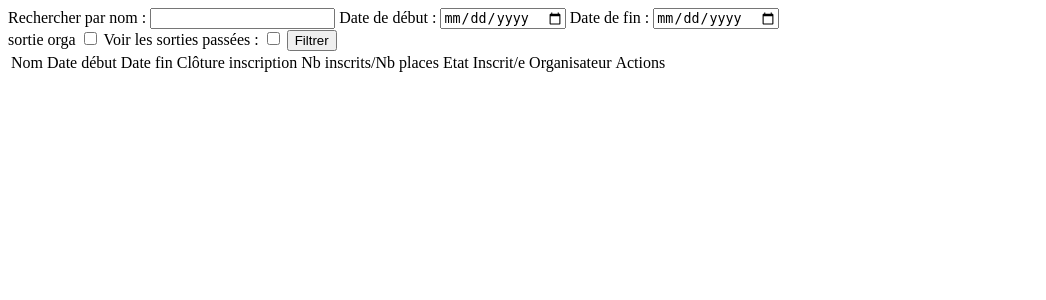
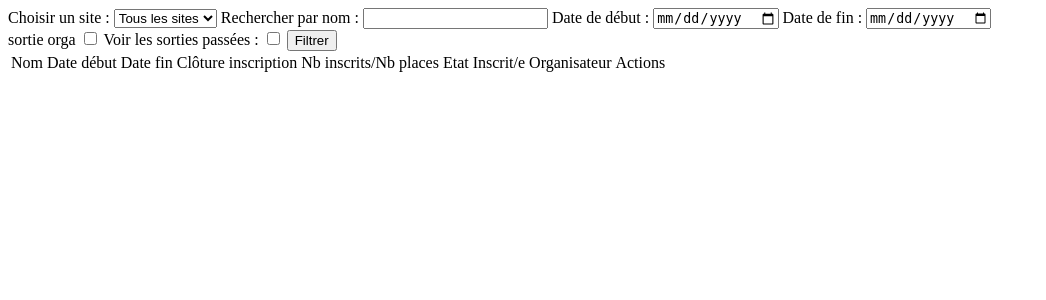
Before and after one commit to Naudate/Sortir.com, a Symfony app: template templates/home/index.html.twig in a window 1280 px wide. Shown: the top 300 px of the page, without its empty margins (0-1046 px from the left). Run offline with Twig, Linux system fonts and the light colour scheme; the template is opened without the code that fills it, so the values that code supplies are empty; some libraries are stand-ins or nearby versions.

Commit message:
Site fonctionnel

```diff
--- a/templates/home/index.html.twig
+++ b/templates/home/index.html.twig
@@ -8,7 +8,13 @@
     .example-wrapper code { background: #F5F5F5; padding: 2px 6px; }
 </style>
     <form method="get" action="{{ path('app_home') }}">
-
+        <label for="site">Choisir un site :</label>
+        <select id="site" name="site">
+            <option value="">Tous les sites</option>
+            {% for site in sites %}
+                <option value="{{ site.id }}" {% if app.request.get('site') == site.id %}selected{% endif %}>{{ site.nom }}</option>
+            {% endfor %}
+        </select>
         <label for="nom">Rechercher par nom :</label>
         <input type="text" id="nom" name="nom" value="{{ app.request.get('nom') }}">
 
```
Also changed, not shown: src/Controller/HomeController.php (+10 -3 lines), src/Repository/SortieRepository.php (+13 -1 lines), 1 other file.
